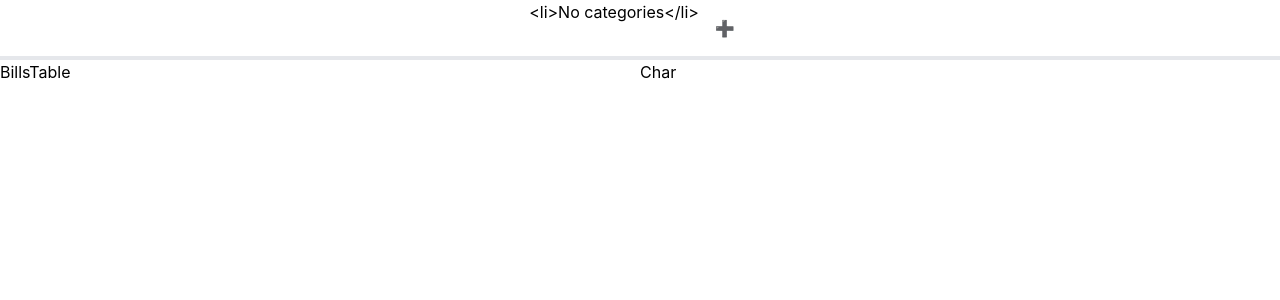
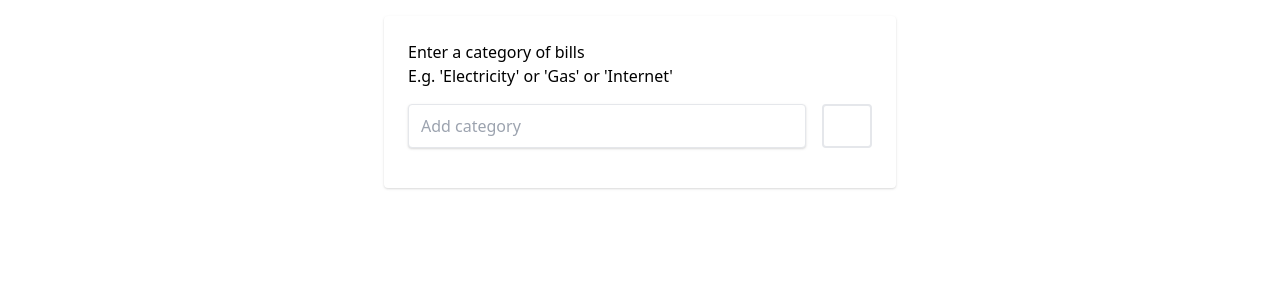
Before and after one commit to gustavohdev/bill-tracker-app, a React (Create React App) app: page / in a window 1280 px wide. Shown: the top 300 px of the page. Built offline with nearby package versions, Linux system fonts and the light colour scheme.

Commit message:
adding bils

```diff
--- a/package.json
+++ b/package.json
@@ -7,6 +7,7 @@
     "@testing-library/react": "^11.1.0",
     "@testing-library/user-event": "^12.1.10",
     "react": "^17.0.2",
+    "react-datepicker": "^4.3.0",
     "react-dom": "^17.0.2",
     "react-scripts": "4.0.3",
     "web-vitals": "^1.0.1"
--- a/src/components/AddBill.js
+++ b/src/components/AddBill.js
@@ -1,5 +1,65 @@
-const AddBill = () => {
-    return <div></div>;
+import React, { useState } from "react";
+import DatePicker from "react-datepicker";
+import "react-datepicker/dist/react-datepicker.css";
+
+const AddBill = (props) => {
+    const [amount, setAmount] = useState();
+    const [category, setCategory] = useState(props.categories[0]);
+    const [date, setDate] = useState(new Date());
+
+    const handleChangeCategory = (e) => {
+        setCategory(e.target.value);
+    };
+
+    const handleChangeAmount = (e) => {
+        setAmount(parseInt(e.target.value), 10);
+    };
+
+    const handleChangeDate = (e) => {
+        setDate(e.target.value);
+    };
+
+    const handleSubmit = (e) => {
+        e.preventDefault();
+        if (!amount) {
+            alert("Please enter an amount");
+            return;
+        }
+
+        props.onSubmit(amount, category || props.categories[0], date);
+    };
+
+    return (
+        <form className="h-100 w-full flex items-center justify-center font-sans">
+            <div className="bg-white rounded shadow p-6 m-4 w-full lg:w-3/4 lg:max-w-lg">
+                <div className="mb-4">
+                    <h1 className="text-grey-darkest">Enter a new bill</h1>
+                    <p>E.g. 'Electricity' or 'Gas' or 'Internet'</p>
+                    <div className="flex mt-4">
+                        <input className="shadow appearance-none border rounded w-full py-2 px-3 mr-4 text-grey-darker" placeholder="Add category" value={amount} onChange={handleChangeAmount} />
+
+                        <select>
+                            {props.categories
+                                ? props.categories.map((value, index) => {
+                                      return (
+                                          <option key={index} value={value}>
+                                              {value}
+                                          </option>
+                                      );
+                                  })
+                                : ""}
+                        </select>
+
+                        <DatePicker selected={date} onChange={handleChangeDate} />
+
+                        <button className="flex-no-shrink p-2 border-2 rounded bg-white text-black border-teal hover:text-white hover:bg-black" onClick={handleSubmit}>
+                            Add
+                        </button>
+                    </div>
+                </div>
+            </div>
+        </form>
+    );
 };
 
 export default AddBill;
--- a/src/index.js
+++ b/src/index.js
@@ -12,6 +12,8 @@
 function App() {
     const [shouldShowAddCategory, setShouldShowAddCategory] = useState(false);
     const [categories, setCategories] = useState([]);
+    const [bills, setBills] = useState([]);
+    const [shouldShowAddBill, setShouldShowAddBill] = useState(true);
 
     const addCategory = (category) => {
         const updateCategories = [...(categories || []), category];
@@ -24,14 +26,24 @@
         setShouldShowAddCategory(true);
     };
 
-    useEffect(() => {
+    const addBill = (amount, category, date) => {
+        const bill = { amount, category, date };
+        const updatedBills = [...(bills || []), bill];
+        setBills(updatedBills);
+        setShouldShowAddBill(false);
+        localStorage.setItem("bills", JSON.stringify(updatedBills));
+    };
+
+    /* useEffect(() => {
         const categoriesInLocalStorage = JSON.parse(localStorage.getItem("categories"));
+        const billsInLocalStorage = JSON.parse(localStorage.getItem("bills"));
+
         console.log(categoriesInLocalStorage);
 
-        if (categoriesInLocalStorage !== categories) {
+       // if (categoriesInLocalStorage !== categories) {
             setCategories(categoriesInLocalStorage);
             console.log(categories);
-        }
+       // }
 
         const categoriesExistAfterInsert = JSON.stringify(localStorage.getItem("categories"));
 
@@ -39,15 +51,29 @@
             console.log("passsei");
             setShouldShowAddCategory(false);
         }
+    }, []);*/
+
+    useEffect(() => {
+        const categoriesInLocalStorage = JSON.parse(localStorage.getItem("categories"));
+        const billsInLocalStorage = JSON.parse(localStorage.getItem("bills"));
+
+        setCategories(categoriesInLocalStorage);
+        setBills(billsInLocalStorage);
+
+        if (!categoriesInLocalStorage) {
+            setShouldShowAddCategory(true);
+        }
     }, []);
 
     return (
         <div className="App">
             {shouldShowAddCategory ? (
-                <AddCategory onSubmit={addCategory} showAddCategory={showAddCategory} />
+                <AddCategory onSubmit={addCategory} />
+            ) : shouldShowAddBill ? (
+                <AddBill onSubmit={addBill} categories={categories} />
             ) : (
                 <div>
-                    <NavBar categories={categories} />
+                    <NavBar categories={categories} showAddCategory={showAddCategory} />
                     <div className="container flex">
                         <div className="w-1/2">
                             <BillsTable />
```
Also changed, not shown: 1 other file (tests, documents, lock files or other folders).
